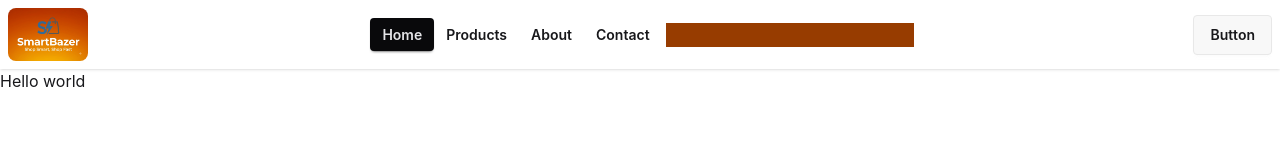
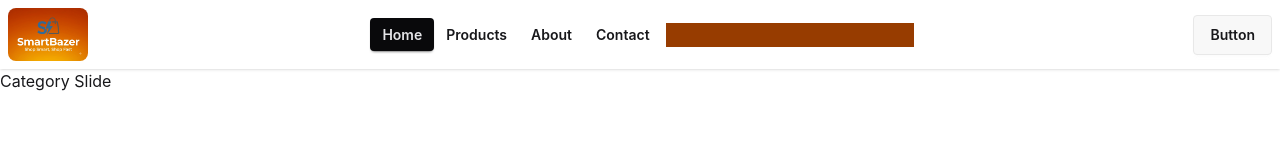
Before and after one commit to rameshdas333/e-commerce-frontend, a React (Vite) app: page / in a window 1280 px wide. Shown: the top 160 px of the page. Built offline with nearby package versions, Linux system fonts and the light colour scheme.

Commit message:
commit data 13

```diff
--- a/src/Components/CategorySlide/CategorySlide.jsx
+++ b/src/Components/CategorySlide/CategorySlide.jsx
@@ -376,7 +376,7 @@ import React from 'react'
 const CategorySlide = () => {
   return (
     <div>
-      <h1>Hello world</h1>
+      <h1>Category Slide</h1>
     </div>
   )
 }
```
